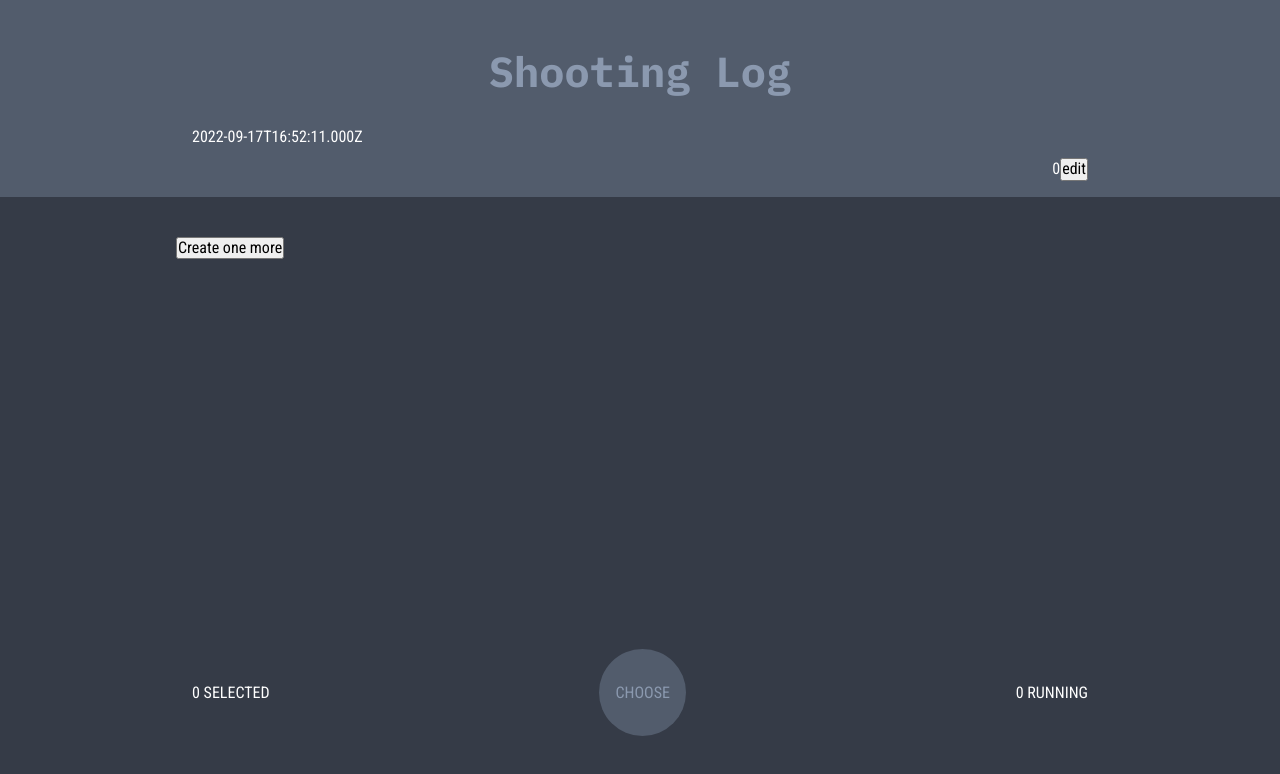
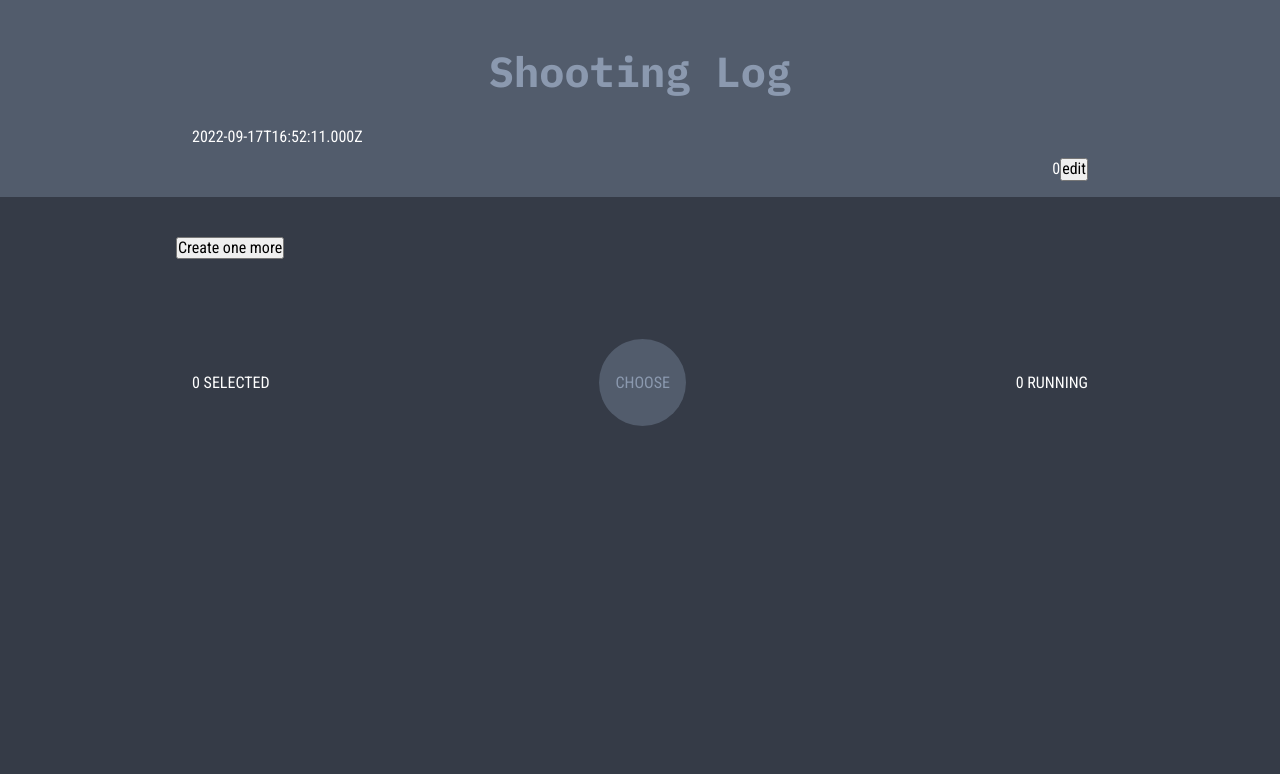
Before and after one commit to sigizmunde/shooting-log, a React (Create React App) app: page / in a window 1280 px wide. Shown: the top 774 px of the page. Built offline with nearby package versions, Linux system fonts and the light colour scheme.

Commit message:
page container added

```diff
--- a/src/components/UtilsMarkup/UtilsMarkup.styled.js
+++ b/src/components/UtilsMarkup/UtilsMarkup.styled.js
@@ -1,6 +1,15 @@
 import styled from 'styled-components';
 
+export const LayoutContainer = styled.div`
+  margin: 0;
+  padding: 0;
+  max-height: 100vh;
+  width: 100%;
+`;
+
 export const SectionContainer = styled.div`
+  min-height: 0;
+  flex-shrink: 1;
   margin: 0 auto;
   width: 100%;
   max-width: var(--max-width);
--- a/src/pages/ProjectPage/ProjectPage.jsx
+++ b/src/pages/ProjectPage/ProjectPage.jsx
@@ -5,9 +5,13 @@ import { useDispatch, useSelector } from 'react-redux';
 import selectors from 'redux/selectors';
 import { nanoid } from '@reduxjs/toolkit';
 import { createDevice, startRecord, stopRecord } from 'redux/devicesSlice';
-import { SectionContainer } from 'components/UtilsMarkup/UtilsMarkup.styled';
+import {
+  LayoutContainer,
+  SectionContainer,
+} from 'components/UtilsMarkup/UtilsMarkup.styled';
 import ControlPanel from 'components/ControlPanel/ControlPanel';
 import { useEffect, useState } from 'react';
+import { generateHashColor } from 'utils/colorGenerator';
 
 const ProjectPage = () => {
   const devices = useSelector(selectors.getDevices);
@@ -47,7 +51,7 @@ const ProjectPage = () => {
       createDevice({
         id: nanoid() + dateString,
         name: 'random DSLR' + nanoid(),
-        color: 'blue',
+        color: generateHashColor(),
         pausable: !!Math.round(Math.random() * 0.85),
       })
     );
@@ -100,7 +104,7 @@ const ProjectPage = () => {
   };
 
   return (
-    <>
+    <LayoutContainer>
       <Header />
       <SectionContainer>
         <DeviceList>
@@ -134,7 +138,7 @@ const ProjectPage = () => {
         selected={active.length}
         onClick={handleControl}
       />
-    </>
+    </LayoutContainer>
   );
 };
 
```
